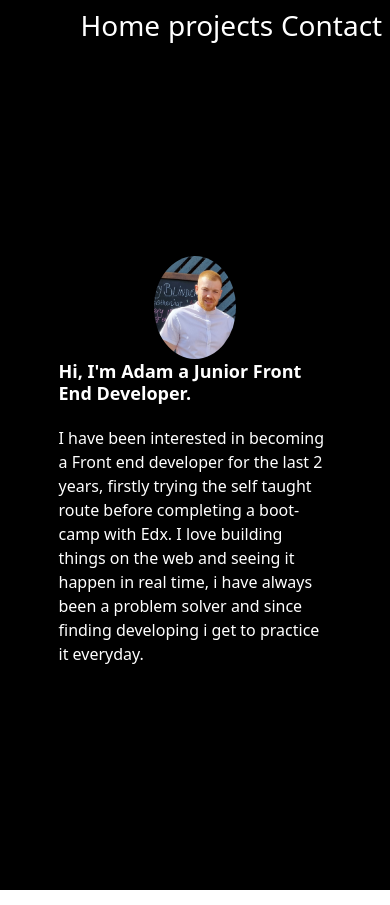
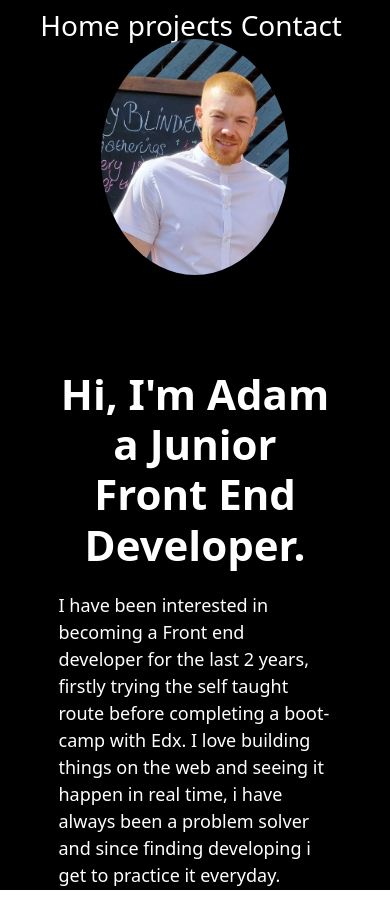
Before and after one commit to Gpsnm/react-portfolio, a React (Create React App) app in the folder react-portfolio/: page / in a window 390 px wide. Built offline with nearby package versions, Linux system fonts and the light colour scheme.

Commit message:
added media queries to home and nav

```diff
--- a/react-portfolio/src/css/Home.css
+++ b/react-portfolio/src/css/Home.css
@@ -52,13 +52,22 @@ h1{
     align-items: center;
 }
 .profile-text h1{
-font-size: 18px;
+font-size: 42px;
+text-align: center;
 }
 .profile-text p {
-    font-size: 16px;
+    font-size: 18px;
+}
+.profile-img{
+    width: 100%;
+    height: 40%;
+    align-items: flex-start;
+}
+.profile-img img {
+    height: 70%;
 }
 }
-
+/* adds typewriter effect above 1000px */
 @media only screen and (min-width:1000px){
     .typewriter h1 {
             overflow: hidden;
--- a/react-portfolio/src/css/NavRoute.css
+++ b/react-portfolio/src/css/NavRoute.css
@@ -13,3 +13,11 @@ font-size: 28px;
 .nav li {
     margin:1% 2% 0 0;
 }
+
+/* aligns nav center below 600px */
+@media only screen and (max-width: 600px){
+    .nav{
+        justify-content: center;
+    }
+
+}
```
